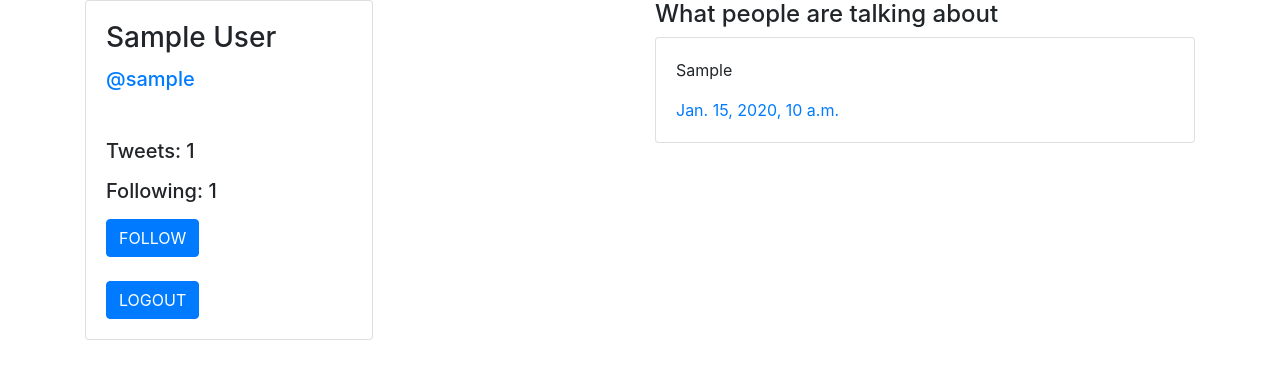
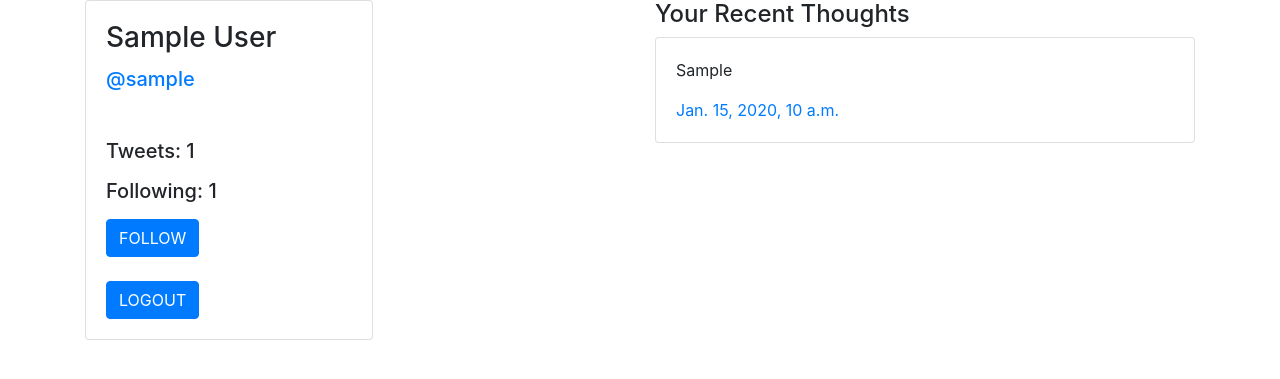
Before and after one commit to avelynok/TwitterClone, a Django app: page /authorinfo/1 in a window 1280 px wide. Shown: the part 78-457 px from the top of the page. Run offline with Django 3.2, Linux system fonts and the light colour scheme; tables that the repository leaves empty hold one stand-in row (values such as "Sample post"); some libraries are stand-ins or nearby versions.

Commit message:
fixed bug

```diff
--- a/templates/authorinfo.html
+++ b/templates/authorinfo.html
@@ -45,7 +45,7 @@
 </div>
 
 <div class="col-sm">
-<h4>What people are talking about</h4>
+<h4>Your Recent Thoughts</h4>
 {% for tweet in tweets %}
 <div class="card w-100">
 <div class="card-body">
--- a/tweet/views.py
+++ b/tweet/views.py
@@ -34,4 +34,4 @@ def add_tweet(request, id):
 class tweet_detail(View):
     def get(self, request, id):
         tweet = Tweet.objects.get(id=id)
-        return render(request, 'tweet.html', {'tweet':tweet})
+        return render(request, 'tweet_detail.html', {'tweet':tweet})
```
